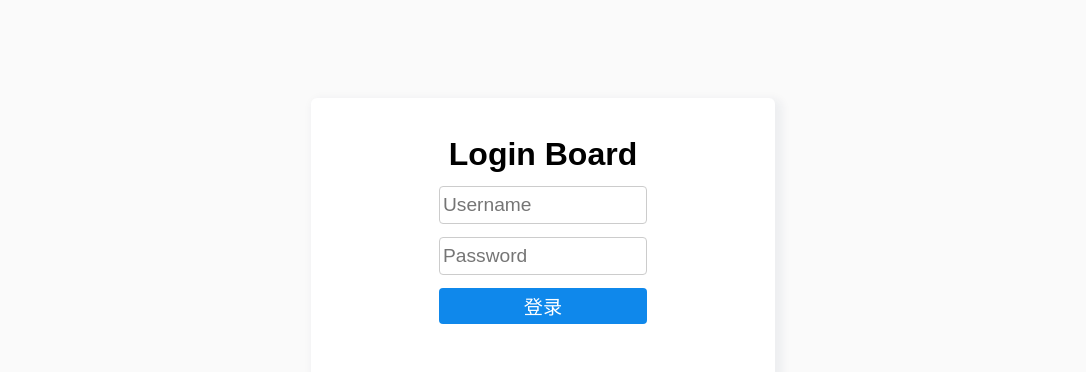
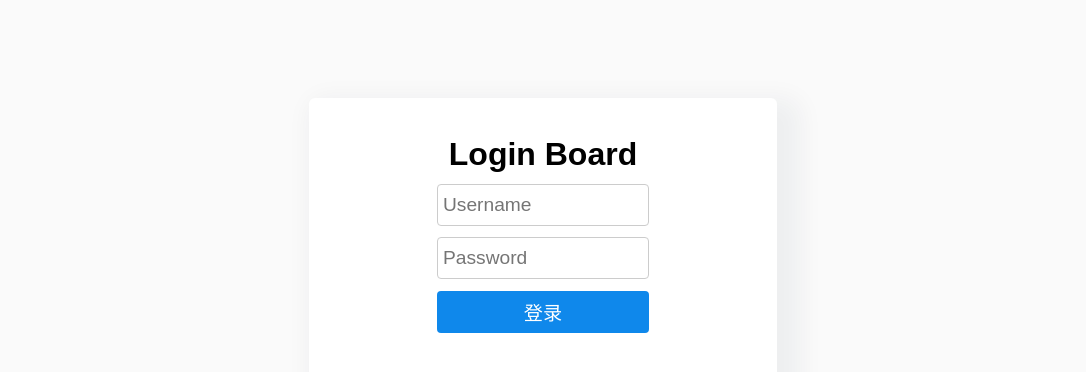
Before and after one commit to xzhuz/blog, a React app: page /login in a window 1280 px wide. Shown: the part 62-434 px from the top of the page, without its empty margins (97-1183 px from the left). Built offline with nearby package versions, Linux system fonts and the light colour scheme.

Commit message:
update login page and fix bug

```diff
--- a/src/components/InputItem/index.js
+++ b/src/components/InputItem/index.js
@@ -16,9 +16,12 @@ class InputItem extends React.PureComponent {
     render() {
         const {inputType, holder} = this.props;
         return (
-            <input type={inputType} placeholder={holder}
-                   onChange={(v) => this.handleChange(v)}
-            />
+            <div className={'input-item'}>
+                <input type={inputType} placeholder={holder}
+                       onChange={(v) => this.handleChange(v)}
+                />
+            </div>
+
         );
     }
 }
--- a/src/components/InputItem/inputItem.scss
+++ b/src/components/InputItem/inputItem.scss
@@ -1,8 +1,20 @@
-input {
-  height: 30px;
-  width: 200px;
+.input-item{
   border: 1px solid #cccccc;
   border-radius: 4px;
-  padding: 3px;
-  font-size: 1.2rem;
+  padding: 2px;
+
+  &:hover{
+    border: 1px solid #bfbfbf;
+  }
+
+  input {
+    height: 30px;
+    width: 200px;
+    padding: 3px;
+    background: transparent;
+    border: none;
+    outline: none;
+    resize: none;
+    font-size: 1.2rem;
+  }
 }
--- a/src/containers/App.js
+++ b/src/containers/App.js
@@ -4,6 +4,7 @@ import {BrowserRouter, Route, Switch} from 'react-router-dom';
 import Home from './Home';
 import Post from "./Post";
 import Login from './Login';
+import Dashboard from './Dashboard';
 
 class App extends React.PureComponent {
     render() {
@@ -14,6 +15,7 @@ class App extends React.PureComponent {
                     <Switch>
                         <Route path='/post/:postId' component={Post}/>
                         <Route path='/login' component={Login}/>
+                        <Route path='/dashboard' component={Dashboard}/>
                         <Route component={Home}/>
                     </Switch>
                 </div>
--- /dev/null
+++ b/src/containers/Dashboard/index.js
@@ -0,0 +1,17 @@
+import React from 'react';
+import {connect} from 'react-redux';
+import {withRouter} from 'react-router-dom';
+import './dashboard.scss';
+
+class Dashboard extends React.PureComponent {
+
+    render() {
+        return (
+            <div className={'container'}>
+                Dashboard
+            </div>
+        );
+    }
+}
+
+export default withRouter(connect(state => state, {})(Dashboard));
--- a/src/containers/Login/index.js
+++ b/src/containers/Login/index.js
@@ -29,7 +29,7 @@ class Login extends React.PureComponent {
 
     render() {
         return (
-            <div className={'container'}>
+            <div className={'container login-container'}>
                 {this.props.redirectTo ? <Redirect to={this.props.redirectTo}/> : null}
                 <div className={'login-panel'}>
                     <p>Login Board</p>
@@ -38,6 +38,7 @@ class Login extends React.PureComponent {
                     <div className={'login-button'}>
                         <button type={'button'} onClick={this.login} >登录</button>
                     </div>
+                    <span className={'error-msg'}>{this.props.msg}</span>
                 </div>
 
             </div>
--- a/src/containers/Login/login.scss
+++ b/src/containers/Login/login.scss
@@ -1,14 +1,6 @@
-.container {
-  margin: 10rem auto;
-  width: 80%;
-  display: flex;
-  display: -webkit-flex;
-  display: -moz-flex;
+.login-container {
+  margin: 10rem auto !important;
   justify-content: center;
-
-  @media only screen and (max-width: 768px) {
-    width: 96%;
-  }
 }
 
 .login-panel{
@@ -20,11 +12,16 @@
   max-width: 450px;
   max-height: 320px;
   background-color: #ffffff;
-  -webkit-box-shadow: 4px 4px 8px 4px rgba(0, 34, 77, .05);
-  box-shadow: 4px 4px 8px 4px rgba(0, 34, 77, .05);
+  -webkit-box-shadow: 12px 12px 24px 12px rgba(0, 32, 66, 0.05);
+  -moz-box-shadow: 12px 12px 24px 12px rgba(0, 32, 66, 0.05);
+  box-shadow: 12px 12px 24px 12px rgba(0, 32, 66, 0.05);
   padding:2rem 8rem 5rem 8rem;
   border-radius: 6px;
-  height: 200px;
+  height: 240px;
+
+  input {
+    width: 100%;
+  }
 
   p{
     margin: 0 auto;
@@ -42,10 +39,16 @@
     align-items: center;
     border: none;
     border-radius: 4px;
-    height: 36px;
+    height: 42px;
     width: 100%;
     background-color: #0f88eb;
     color: #ffffff;
     font-size: 1.2rem;
   }
 }
+
+.error-msg{
+  height: 20px;
+  color: red;
+  font-size: .8rem;
+}
--- a/src/index.scss
+++ b/src/index.scss
@@ -6,3 +6,15 @@ body {
   font-family: sans-serif;
   background-color: #fafafa;
 }
+
+.container {
+  margin: 4rem auto;
+  width: 80%;
+  display: flex;
+  display: -webkit-flex;
+  display: -moz-flex;
+
+  @media only screen and (max-width: 768px) {
+    width: 96%;
+  }
+}
--- a/src/reducers/blog.redux.js
+++ b/src/reducers/blog.redux.js
@@ -1,5 +1,5 @@
 import axios from 'axios';
-import {LOAD_POST, postList, LIST_POST, postLoad, LIST_TAG, postPopular, LOAD_POPULAR} from "../actions/blog.index";
+import {LOAD_POST, postList, LIST_POST, postLoad, postPopular, LOAD_POPULAR} from "../actions/blog.index";
 
 const initState = [];
 
```
Also changed, not shown: src/containers/Dashboard/dashboard.scss (added).
